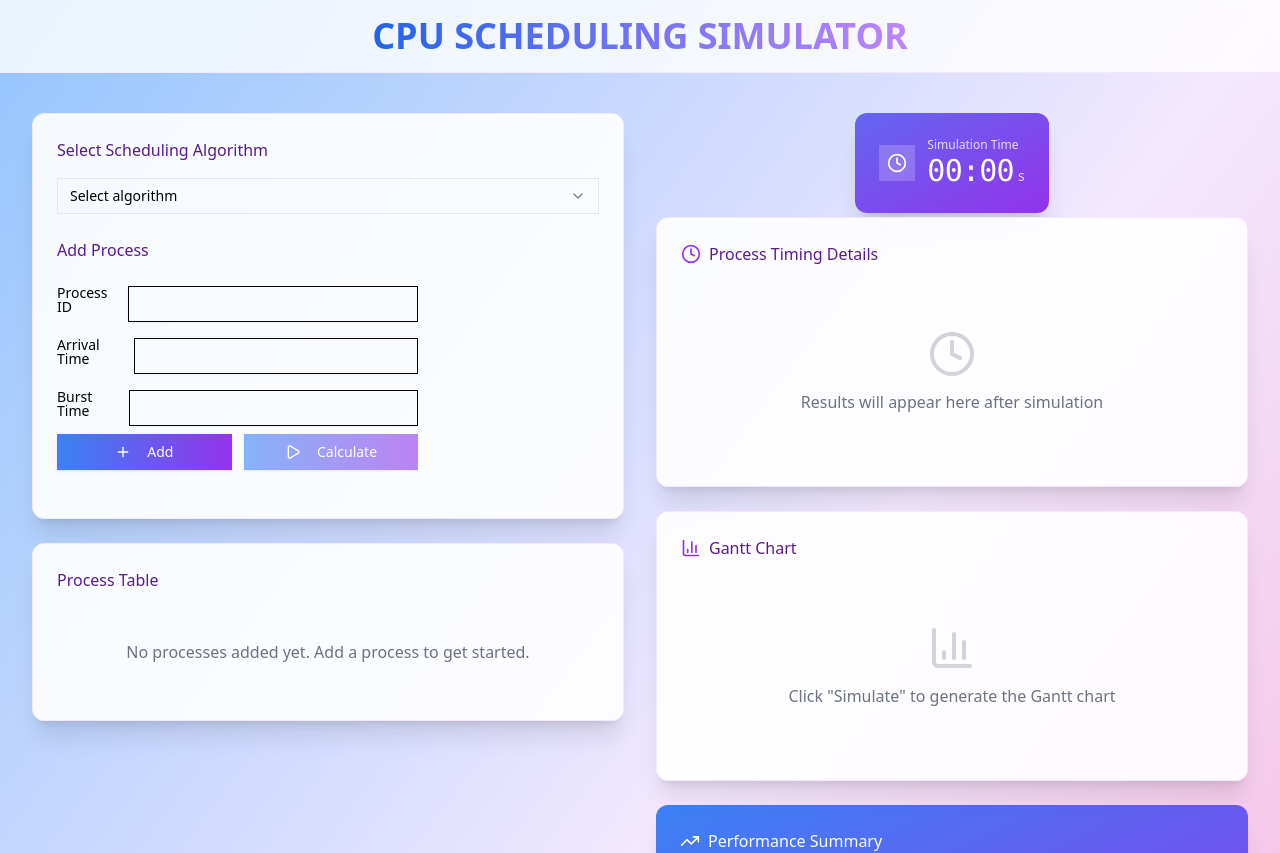
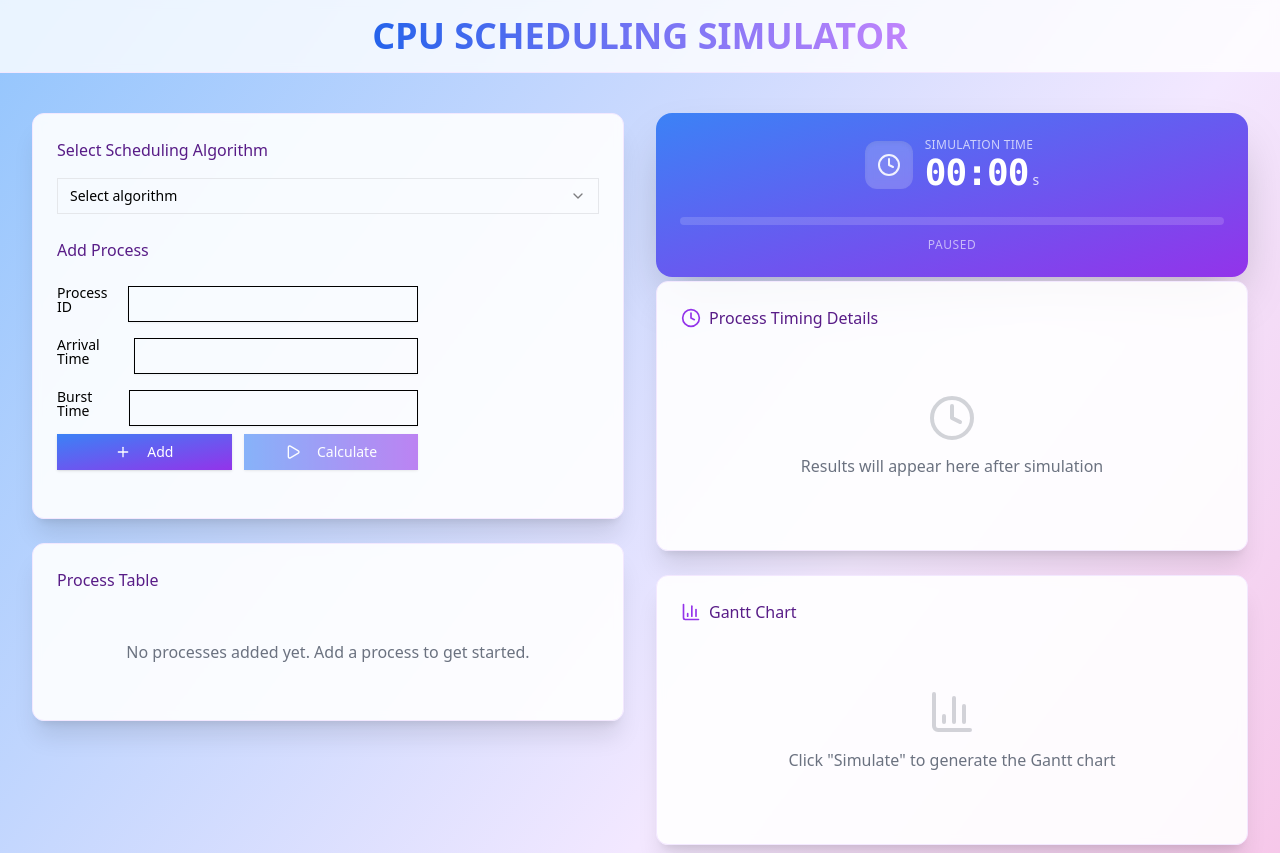
Before and after one commit to Tejas383/LPU_CSE311_CA2, a React (Vite) app: page / in a window 1280 px wide. Shown: the top 853 px of the page. Built offline with nearby package versions, Linux system fonts and the light colour scheme.

Commit message:
feat: enhance layout and styling of Timer component; update grid structure and improve visual elements

```diff
--- a/src/App.jsx
+++ b/src/App.jsx
@@ -36,7 +36,7 @@ function App() {
         </div>
       </header>
 
-      <main className="container mx-auto px-8 py-10">
+      <main className="container grid mx-auto px-8 py-10 gap-8">
         <div className="grid grid-cols-1 lg:grid-cols-2 gap-8">
           <div className="space-y-6">
             <Process
--- a/src/ComparativeAnalysis.jsx
+++ b/src/ComparativeAnalysis.jsx
@@ -82,8 +82,8 @@ const ComparativeAnalysis = ({ process, quantum }) => {
           </TableHeader>
 
           <TableBody>
-            {data && data.length > 0 ? (
-              data.map((p, idx) => (
+            {copy && copy.length > 0 ? (
+              copy.map((p, idx) => (
                 <TableRow
                   key={idx}
                   className={`border-b border-purple-100 hover:bg-purple-50/50 transition-colors ${
--- a/src/ProcessForm.jsx
+++ b/src/ProcessForm.jsx
@@ -194,7 +194,7 @@ const ProcessForm = ({
           <div className="flex gap-3">
             <Button
               type="submit"
-              className="text-white flex-1 py-2 rounded-md bg-gradient-to-r from-blue-500 to-purple-600 hover:from-blue-600 hover:to-purple-700"
+              className="text-white flex-1 py-2 rounded-md bg-gradient-to-br from-blue-500 to-purple-600 hover:from-blue-600 hover:to-purple-700"
             >
               <Plus className="w-4 h-4 mr-2" />
               Add
--- a/src/Timer.jsx
+++ b/src/Timer.jsx
@@ -1,6 +1,5 @@
 import React, { useState, useEffect, useRef } from "react";
 import { Card } from "./components/ui/card";
-import { Button } from "./components/ui/button";
 import { Clock } from "lucide-react";
 
 const Timer = ({ isRunning, setIsRunning, totalTime, onTick, reset }) => {
@@ -47,10 +46,6 @@ const Timer = ({ isRunning, setIsRunning, totalTime, onTick, reset }) => {
     return () => clearTimer();
   }, [isRunning, totalTime, onTick, setIsRunning]);
 
-  // const handleStart = () => setIsRunning(true);
-  // const handlePause = () => setIsRunning(false);
-  // reset handled via external `reset` prop (and Start/Pause is controlled elsewhere)
-
   const formatTime = (seconds) => {
     const mins = Math.floor(seconds / 60);
     const secs = seconds % 60;
@@ -58,36 +53,41 @@ const Timer = ({ isRunning, setIsRunning, totalTime, onTick, reset }) => {
   };
 
   return (
-    <Card className="p-6 bg-gradient-to-br from-indigo-500 to-purple-600 text-white shadow-xl border-0">
-      <div className="flex items-center justify-between">
-        <div className="flex items-center gap-3">
-          <div className="p-2 bg-white/20 rounded-lg backdrop-blur-sm">
-            <Clock className="w-5 h-5" />
-          </div>
-          <div>
-            <p className="text-xs opacity-80">Simulation Time</p>
-            <div className="flex items-baseline gap-1">
-              <span className="text-3xl font-mono tabular-nums tracking-tight">
-                {formatTime(time)}
-              </span>
-              <span className="text-sm opacity-80">s</span>
-            </div>
-          </div>
+    <Card className="p-6 bg-gradient-to-br from-blue-500 to-purple-600 text-white shadow-2xl border-0 w-full flex flex-col items-center justify-center rounded-2xl transition-all duration-300 hover:scale-[1.01]">
+      <div className="flex items-center gap-3 mb-2">
+        <div className="p-3 bg-white/20 rounded-xl backdrop-blur-sm shadow-inner">
+          <Clock className="w-6 h-6 text-white/90" />
         </div>
-
-  <div className="flex items-center gap-3">
-            {/* start/pause controls are handled elsewhere; reset button removed per UI update */}
+        <div className="text-left">
+          <p className="text-xs uppercase tracking-wide text-white/70">
+            Simulation Time
+          </p>
+          <span className="text-4xl font-bold font-mono tracking-tight">
+            {formatTime(time)}
+          </span>
+          <span className="text-sm opacity-80 ml-1">s</span>
         </div>
       </div>
 
-      {isRunning && (
-        <div className="mt-4 h-1.5 bg-white/20 rounded-full overflow-hidden">
-          <div
-            className="h-full bg-white/60 rounded-full animate-pulse"
-            style={{ width: "100%" }}
-          />
-        </div>
-      )}
+      {/* Progress bar */}
+      <div className="w-full mt-4 h-2 bg-white/15 rounded-full overflow-hidden">
+        <div
+          className={`h-full rounded-full transition-all duration-500 ${
+            isRunning ? "bg-white/70 animate-pulse" : "bg-white/40"
+          }`}
+          style={{
+            width:
+              totalTime && totalTime > 0
+                ? `${Math.min((time / totalTime) * 100, 100)}%`
+                : "0%",
+          }}
+        />
+      </div>
+
+      {/* Status indicator */}
+      <div className="mt-3 text-xs uppercase tracking-wider text-white/60">
+        {isRunning ? "Running..." : reset ? "Reset" : "Paused"}
+      </div>
     </Card>
   );
 };
```
